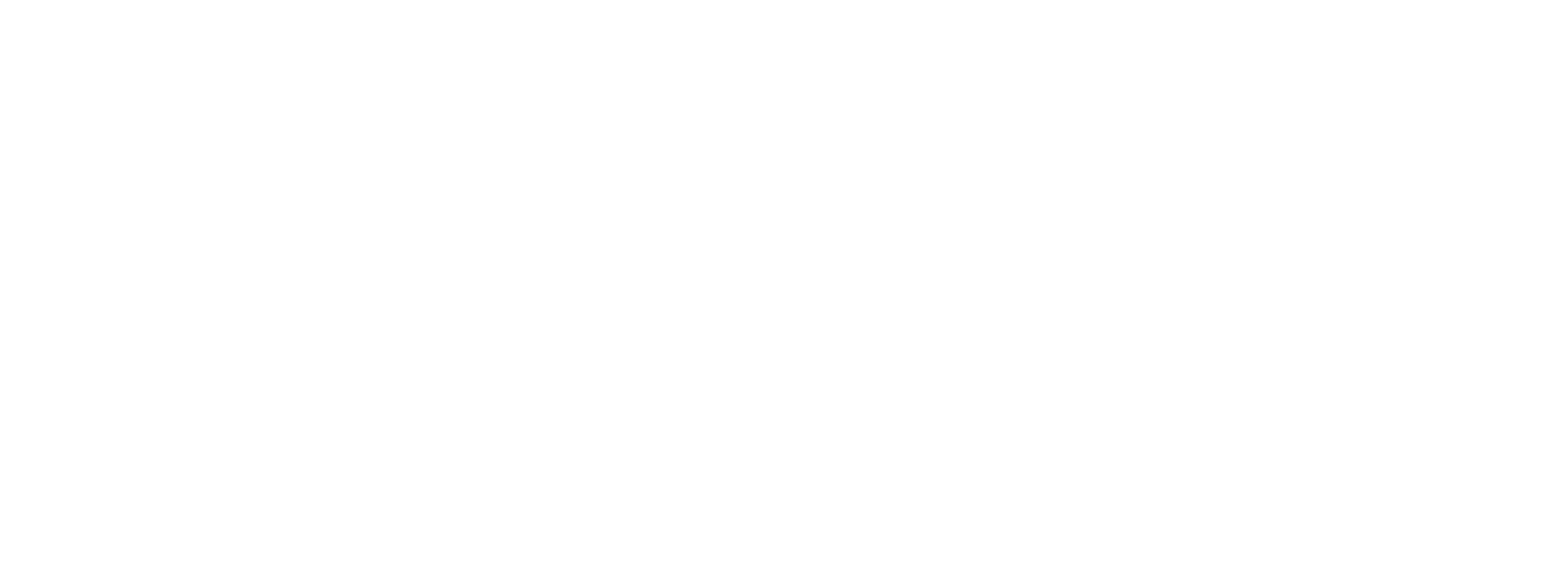
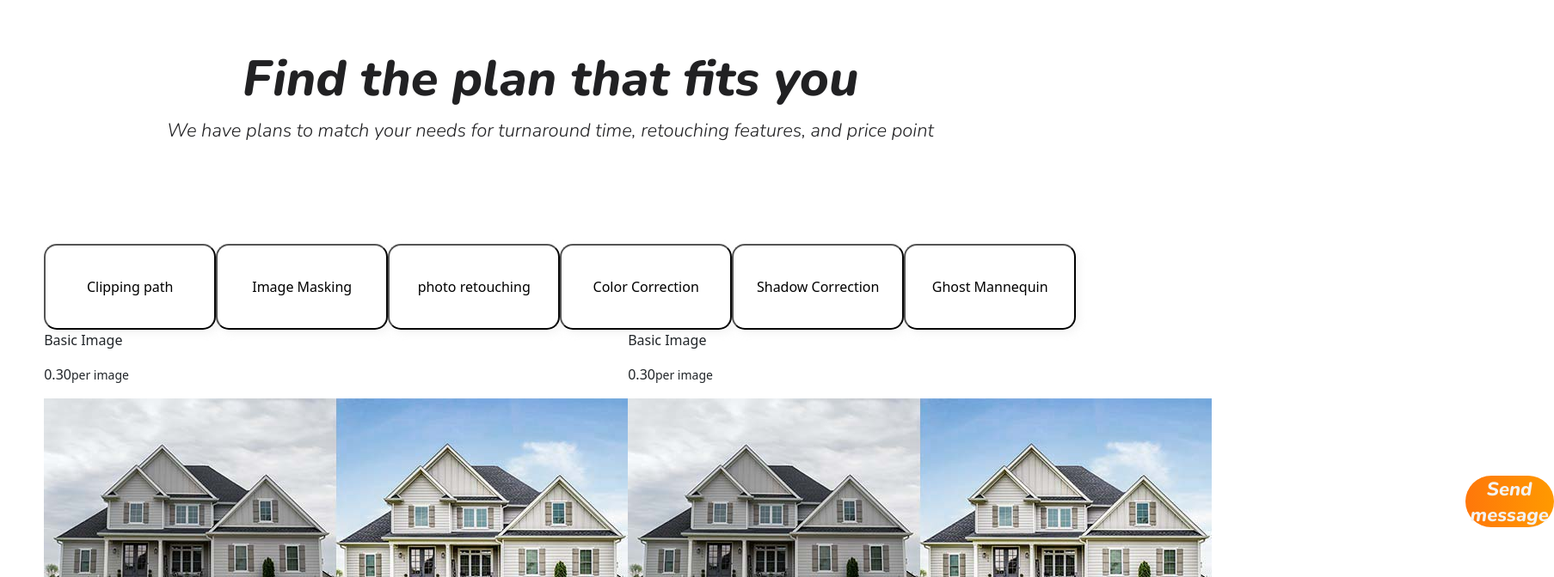
Before and after one commit to Nirmalnio/Shineditz, a React (Create React App) app: page /pricing in a window 1280 px wide. Before the commit this address had no page. Shown: the part 80-752 px from the top of the page at 86% size, 1807 px wide, since content can reach past the window. Built offline with nearby package versions, Linux system fonts and the light colour scheme.

Commit message:
pricing page added

```diff
--- a/src/App.js
+++ b/src/App.js
@@ -3,6 +3,8 @@ import './App.css';
 import { BrowserRouter, Routes, Route } from 'react-router-dom';
 import Homepage from './pages/Homepage/Homepage';
 import Contact from './pages/contact/contact';
+import Pricing from './pages/pricing/pricing';
+
 function App() {
   return (
     <div className="App">
@@ -10,6 +12,7 @@ function App() {
       <Routes>
         <Route path="/" element={<Homepage />} />
         <Route path="/contact" element={<Contact />} />
+        <Route path="/pricing" element={<Pricing />} />
       </Routes>
     </BrowserRouter>
     </div>
--- a/src/Components/Head/Header.jsx
+++ b/src/Components/Head/Header.jsx
@@ -30,7 +30,7 @@ function Header() {
                 </li>
 
                 <li>Samples</li>
-                <li>Pricing</li>
+                <Link to="/pricing" style={{textDecoration:"none"}} ><li>Pricing</li> </Link>
                 <li>About Us</li>
           </ul>
         </div>
--- a/src/pages/contact/contact.jsx
+++ b/src/pages/contact/contact.jsx
@@ -1,5 +1,4 @@
 import { React, useState } from 'react'
-import { Container } from 'react-bootstrap'
 import Header from '../../Components/Head/Header'
 import "./contact.css"
 
@@ -120,6 +119,7 @@ function Contact() {
 
       </section >
 
+
     </div >
   )
 }
--- /dev/null
+++ b/src/pages/pricing/pricing.css
@@ -0,0 +1,74 @@
+.containerdiv{
+    padding: 0  4vw;
+}
+.headdiv {
+    display: flex;
+    flex-direction: column;
+    align-items: center;
+    margin-top: 6vh;
+    text-align: center;
+    padding: 0 4vw;
+}
+
+.headdiv h1 {
+    font-family: 'Nunito';
+    font-style: normal;
+    font-weight: 900;
+    font-size: 58px;
+    line-height: 40px;
+    text-align: center;
+    color: #212123;
+    margin: 3vh 0
+}
+
+.headdiv p {
+    font-family: 'Nunito';
+    font-style: normal;
+    font-weight: 400;
+    font-size: 22px;
+    line-height: 32px;
+    text-align: center;
+    color: #212123;
+}
+
+.cardsec {
+    display: flex;
+    align-items: center;
+    text-align: center;
+    flex-direction: row;
+    justify-content: space-around;
+    margin-top: 100px;
+
+}
+
+.buttoncards {
+    box-sizing: border-box;
+    box-shadow: 4px 4px 8px rgba(215, 215, 215, 0.25);
+    border-radius: 15px;
+    background-color: white;
+    width: 200px;
+    height: 100px;
+}
+.card2{
+    display:flex;
+    align-items: center;
+}
+.button1 {
+    margin:0 25%;
+    background: radial-gradient(293.15% 5244.37% at 100% 121.13%, #FF9A00 0%, #FD331F 100%)
+        /* warning: gradient uses a rotation that is not supported by CSS and may not behave as expected */
+    ;
+    width: 555px;
+    height: 60px;
+    border:none;
+    border-radius: 30px;
+    font-family: 'Nunito';
+    font-style: normal;
+    font-weight: 700;
+    font-size: 22px;
+    line-height: 30px;
+
+    /* identical to box height, or 136% */
+
+    color: #F3F3F3;
+}
--- /dev/null
+++ b/src/pages/pricing/pricing.jsx
@@ -0,0 +1,58 @@
+import React from "react";
+import { Link } from 'react-router-dom';
+import Header from "../../Components/Head/Header";
+import './pricing.css';
+import basic from "../../Assets/Images/retouch image.jpg";
+
+
+function Pricing() {
+
+    return (
+        <div>
+            <Header />
+            <div className="containerdiv">
+                <div className="headdiv">
+                    <h1>Find the plan that fits you</h1>
+                    <p>We have plans to match your needs for turnaround time, retouching features, and price point</p>
+                </div>
+                <div className="cardsec">
+                    <div>
+                        <button className="buttoncards">Clipping path</button>
+                    </div>
+                    <div>
+                        <button className="buttoncards">Image Masking</button>
+                    </div>
+                    <div>
+                        <button className="buttoncards">photo retouching</button>
+                    </div>
+                    <div>
+                        <button className="buttoncards">Color Correction</button>
+                    </div>
+                    <div>
+                        <button className="buttoncards">Shadow Correction</button>
+                    </div>
+                    <div>
+                        <button className="buttoncards">Ghost Mannequin</button>
+                    </div>
+                </div>
+                <div className="card2">
+                    <div>
+                        <p>Basic Image</p>
+                        <p>0.30<small>per image</small> </p>
+                        <img src={basic}></img>
+                    </div>
+                    <div>
+                        <p>Basic Image</p>
+                        <p>0.30<small>per image</small> </p>
+                        <img src={basic}></img>
+                    </div>
+                    <button className='button1' type="submit">Send message</button>
+
+                </div>
+            </div>
+        </div>
+    )
+
+}
+
+export default Pricing;
```
